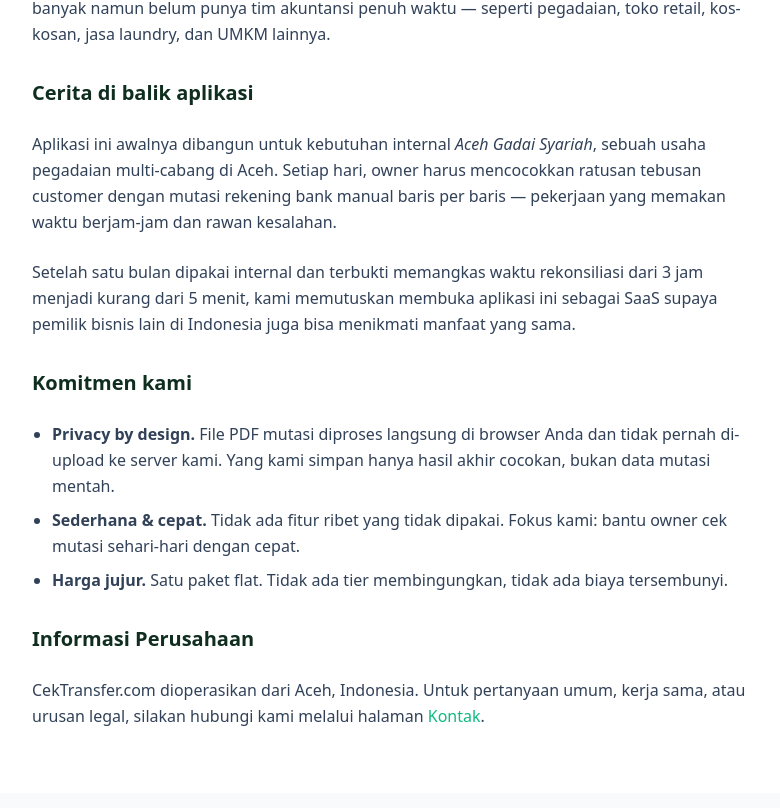
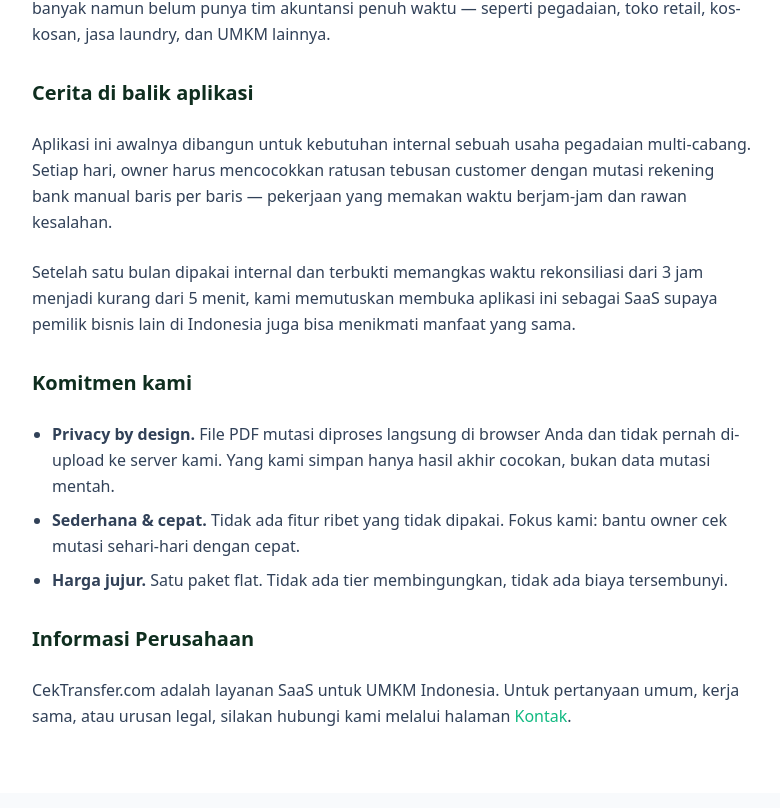
Before and after one commit to namasayafendy/cek-mutasi-saas, a Next.js app: page /tentang in a window 1280 px wide. Shown: the part 332-1140 px from the top of the page, without its empty margins (248-1028 px from the left). Built offline with nearby package versions, Linux system fonts and the light colour scheme.

Commit message:
feat(privacy): drop Nama Bisnis from signup, remove Aceh references
- Signup form: drop the 'Nama Bisnis' field. Owner can set brand_name later.
- Fix legacy /tos link (now /terms).
- Footer: 'Made with care in Aceh' removed.
- Kontak/Tentang pages: generalize 'Aceh' references to 'Indonesia'.

```diff
--- a/app/(public)/kontak/page.tsx
+++ b/app/(public)/kontak/page.tsx
@@ -73,7 +73,7 @@
       </div>
 
       <p className="mt-12 text-xs text-slate-500">
-        CekTransfer.com dioperasikan dari Aceh, Indonesia.
+        CekTransfer.com adalah aplikasi SaaS yang dioperasikan dari Indonesia.
       </p>
     </article>
   );
--- a/app/(public)/tentang/page.tsx
+++ b/app/(public)/tentang/page.tsx
@@ -28,11 +28,10 @@
           Cerita di balik aplikasi
         </h2>
         <p>
-          Aplikasi ini awalnya dibangun untuk kebutuhan internal{" "}
-          <em>Aceh Gadai Syariah</em>, sebuah usaha pegadaian multi-cabang di
-          Aceh. Setiap hari, owner harus mencocokkan ratusan tebusan customer
-          dengan mutasi rekening bank manual baris per baris &mdash; pekerjaan yang
-          memakan waktu berjam-jam dan rawan kesalahan.
+          Aplikasi ini awalnya dibangun untuk kebutuhan internal sebuah usaha
+          pegadaian multi-cabang. Setiap hari, owner harus mencocokkan ratusan
+          tebusan customer dengan mutasi rekening bank manual baris per baris
+          &mdash; pekerjaan yang memakan waktu berjam-jam dan rawan kesalahan.
         </p>
         <p>
           Setelah satu bulan dipakai internal dan terbukti memangkas waktu
@@ -65,7 +64,7 @@
           Informasi Perusahaan
         </h2>
         <p>
-          CekTransfer.com dioperasikan dari Aceh, Indonesia. Untuk pertanyaan
+          CekTransfer.com adalah layanan SaaS untuk UMKM Indonesia. Untuk pertanyaan
           umum, kerja sama, atau urusan legal, silakan hubungi kami melalui
           halaman{" "}
           <a href="/kontak" className="text-[#10B981] hover:underline">
--- a/app/_components/public-footer.tsx
+++ b/app/_components/public-footer.tsx
@@ -55,7 +55,7 @@
       <div className="border-t border-slate-200">
         <div className="mx-auto max-w-6xl px-4 sm:px-6 py-6 flex flex-col sm:flex-row gap-2 items-center justify-between text-xs text-slate-500">
           <p>&copy; {year} CekTransfer.com. Semua hak dilindungi.</p>
-          <p>Made with care in Aceh, Indonesia.</p>
+          <p>Cek mutasi rekening untuk UMKM Indonesia.</p>
         </div>
       </div>
     </footer>
--- a/app/daftar/daftar-form.tsx
+++ b/app/daftar/daftar-form.tsx
@@ -8,7 +8,6 @@
 
 export function DaftarForm() {
   const router = useRouter();
-  const [namaBisnis, setNamaBisnis] = useState("");
   const [email, setEmail] = useState("");
   const [password, setPassword] = useState("");
   const [confirmPassword, setConfirmPassword] = useState("");
@@ -50,7 +49,6 @@
       email,
       password,
       options: {
-        data: { brand_name: namaBisnis },
         emailRedirectTo: `${window.location.origin}/login`,
         captchaToken,
       },
@@ -64,7 +62,8 @@
       return;
     }
 
-    // Trigger auto-bikin account + team_member + settings via Postgres trigger
+    // Trigger auto-bikin account + team_member + settings via Postgres trigger.
+    // Owner bisa set brand_name nanti dari menu Akun kalau mau.
     if (data.user && !data.session) {
       setInfo(
         `Akun dibuat. Cek email ${email} untuk verifikasi sebelum login. ` +
@@ -74,15 +73,7 @@
       return;
     }
 
-    // Auto-confirmed (jika email confirmation di-disable di Supabase settings)
     if (data.session) {
-      // Update brand_name di accounts (trigger sudah bikin row)
-      if (namaBisnis.trim()) {
-        await supabase
-          .from("accounts")
-          .update({ brand_name: namaBisnis.trim() })
-          .eq("owner_user_id", data.user!.id);
-      }
       router.replace("/dashboard");
       router.refresh();
       return;
@@ -94,21 +85,6 @@
   return (
     <div className="card p-6">
       <form onSubmit={handleSubmit} className="space-y-4">
-        <div>
-          <label htmlFor="nama-bisnis" className="block text-sm font-medium text-slate-700">
-            Nama Bisnis
-          </label>
-          <input
-            id="nama-bisnis"
-            type="text"
-            required
-            value={namaBisnis}
-            onChange={(e) => setNamaBisnis(e.target.value)}
-            placeholder="Misal: Toko Sembako Pak Bambang"
-            className="input-base mt-1"
-            disabled={loading}
-          />
-        </div>
         <div>
           <label htmlFor="email" className="block text-sm font-medium text-slate-700">
             Email
@@ -167,7 +143,7 @@
           />
           <label htmlFor="agree" className="text-xs text-slate-600">
             Saya setuju dengan{" "}
-            <Link href="/tos" className="text-slate-900 hover:underline">
+            <Link href="/terms" className="text-slate-900 hover:underline">
               Syarat Layanan
             </Link>{" "}
             dan{" "}
```
